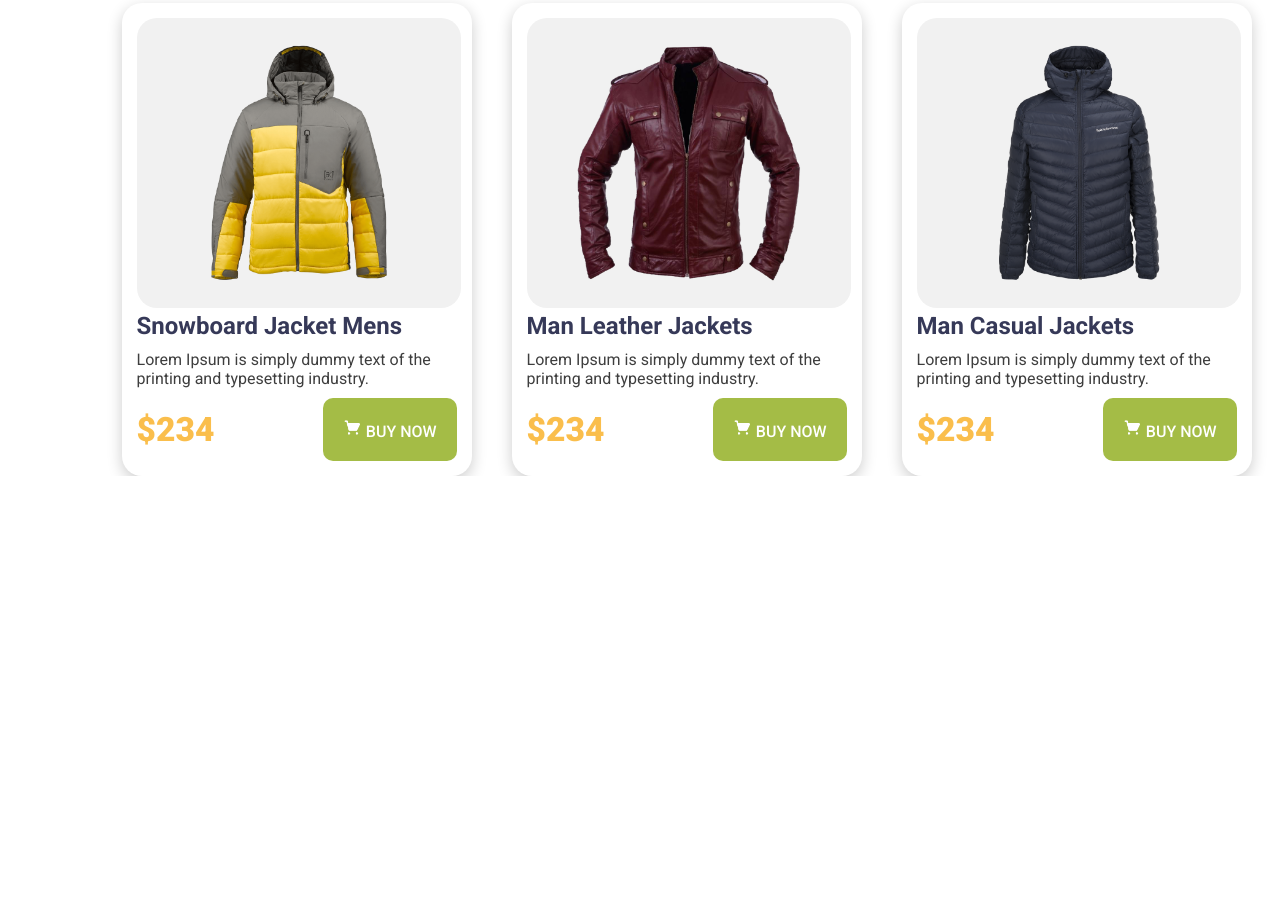
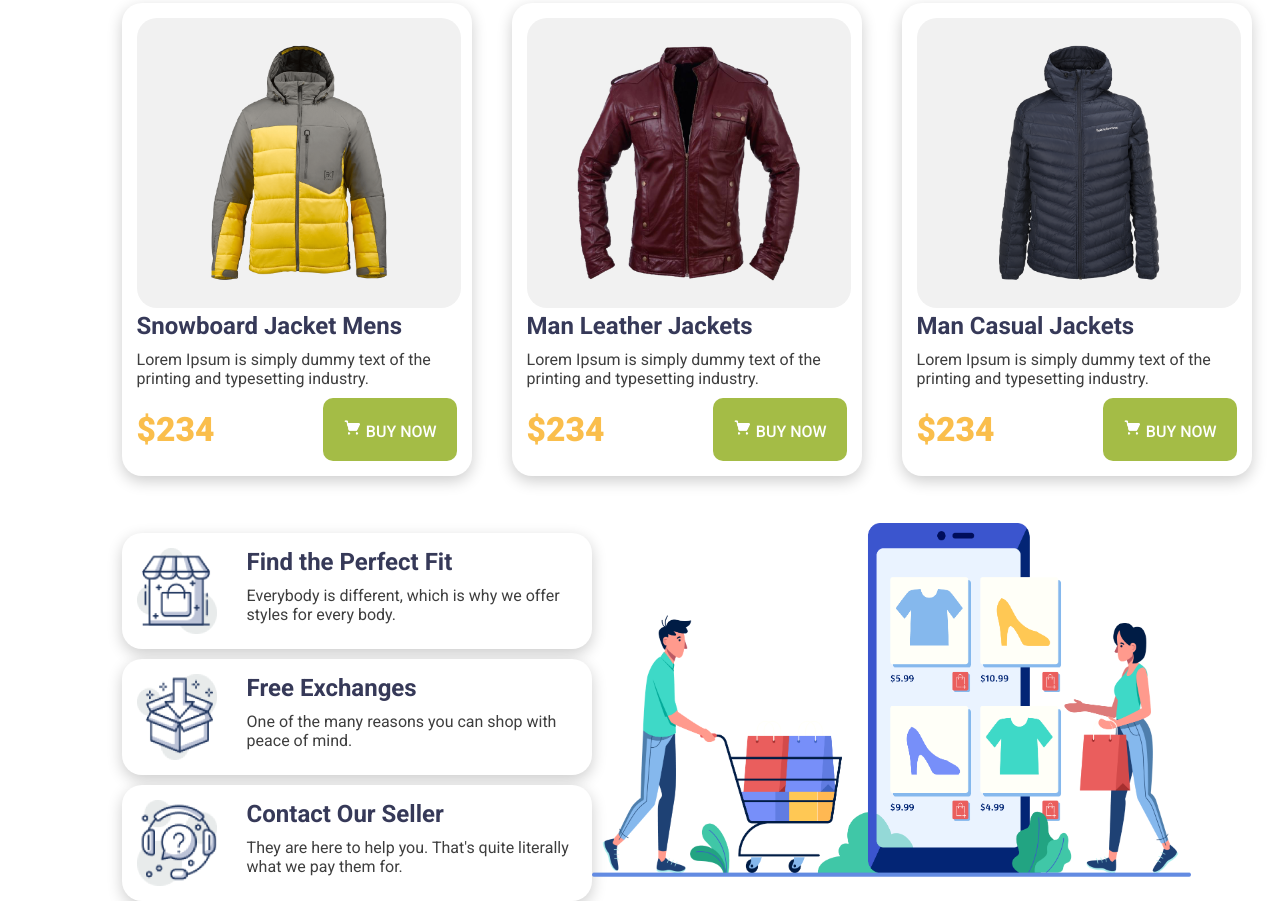
Before and after one commit to evar2005/penguine-web, a plain HTML site: page index.html in a window 1280 px wide. Shown: the part 1525-2426 px from the top of the page. Before the commit the page ends 2001 px from the top, so only its background shows below. Drawn offline with Linux system fonts and the light colour scheme.

Commit message:
added full website

```diff
--- a/index.html
+++ b/index.html
@@ -124,6 +124,40 @@
       </div>
     </div>
   </section>
+  <section class="service-section p-47">
+    <div class="container column-wrpper">
+      <!-- .service-title>.service-container*3>img.logo+.card-title+.sub-title  -->
+      <div class="service-title">
+        <div class="card-item service-container">
+          <img src="icons/house.png" alt="" class="logo">
+          <div class="hero-title">
+            <div class="card-title">Find the Perfect Fit</div>
+           <div class="sub-title">Everybody is different, which is why we
+            offer styles for every body.</div>
+          </div>
+        </div>
+        <div class="card-item service-container">
+          <img src="icons/box.png" alt="" class="logo">
+          <div class="hero-title">
+            <div class="card-title">Free Exchanges</div>
+          <div class="sub-title">One of the many reasons you can shop
+            with peace of mind.</div>
+          </div>
+        </div>
+        <div class="card-item service-container">
+          <img src="icons/question.png" class="logo">
+          <div class="hero-title">
+            <div class="card-title">Contact Our Seller</div>
+          <div class="sub-title">They are here to help you. That's quite
+            literally what we pay them for.</div>
+          </div>
+        </div>
+      </div>
+      <div class="service-img">
+        <img src="images/service.png" alt="">
+      </div>
+    </div>
+  </section>
 </main>
 <footer class="Penguin-footer-section"></footer>
 </body>
--- a/styles/style.css
+++ b/styles/style.css
@@ -156,10 +156,28 @@ font-weight: 900;
   align-items: center;
   justify-content: space-between;
 }
+/* service container styles */
+.column-wrpper {
+  display: flex;
+  justify-content: space-between;
+}
+.service-container{
+  display: flex;
+  width: 470px;
+  gap: 30px;
+  margin-top: 10px;
+}
+.service-container .logo{
+width: 80px;
+}
+.service-img img{
+  width: 599px;
+}
 /* banner container styles end */
 @media only screen and (max-width: 576px) {
   .banner-container ,
-  .card-container {
+  .card-container ,
+  .column-wrpper {
   flex-direction: column;
   }
   .nav-links{
@@ -182,7 +200,11 @@ font-weight: 900;
 .logo{
   width: 200px;
 }
-.card-item{
+.card-item ,
+.service-img img  {
   width: 100%;
 }
+.service-img{
+  margin-top: 30px;
 }
+}
```
Also changed, not shown: images/service.png (added).
